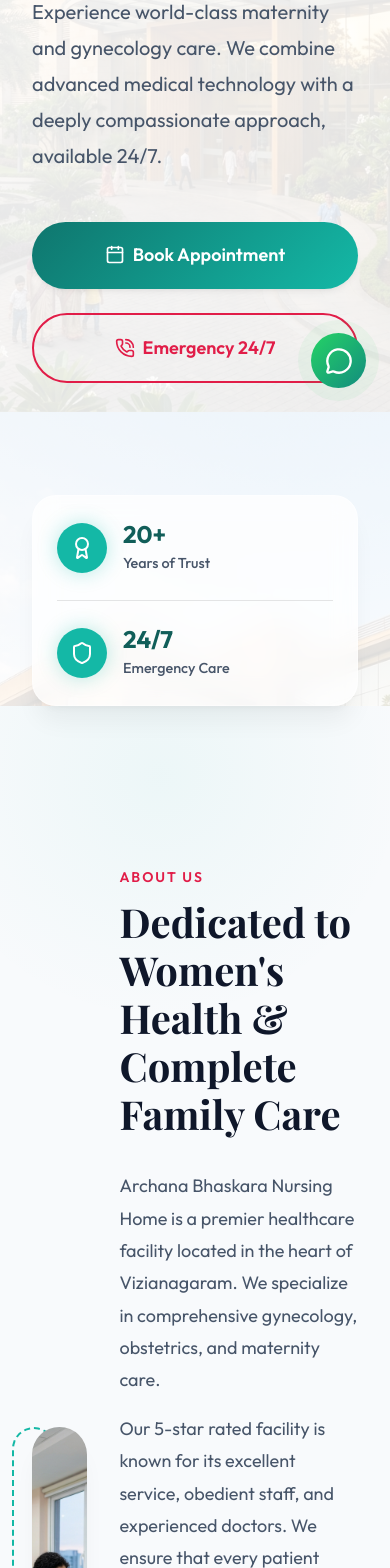
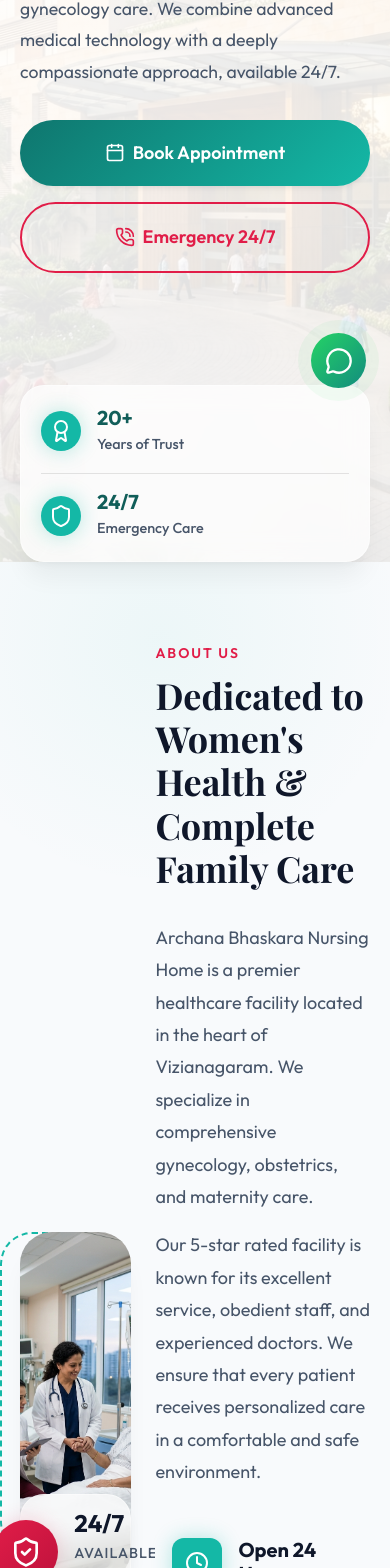
Before and after one commit to jeevankumartekkina/AB_Nursing_Home, a React (Vite) app: page / in a window 390 px wide. Shown: the part 432-2000 px from the top of the page. Built offline with nearby package versions, Linux system fonts and the light colour scheme; no server answers; a web font is replaced by a local one.

Commit message:
Fixed mobile layout spacing

```diff
--- a/src/components/About/About.css
+++ b/src/components/About/About.css
@@ -158,18 +158,30 @@
 }
 
 @media (max-width: 768px) {
+  .about-section {
+    padding-top: 5rem;
+  }
   .about-image-wrapper {
     padding: 0;
-    margin-bottom: 3rem;
+    margin-bottom: 2rem;
   }
   .about-img {
-    height: 400px;
+    height: 350px;
   }
   .experience-badge {
-    right: 10px;
-    left: 10px;
-    bottom: -30px;
+    right: 0;
+    left: 0;
+    bottom: -20px;
     justify-content: center;
+    padding: 1rem;
+    gap: 1rem;
+  }
+  .experience-badge .years {
+    font-size: 1.5rem;
+  }
+  .feature-item {
+    padding: 1rem;
+    gap: 1rem;
   }
   .feature-item:hover {
     transform: none;
--- a/src/components/Hero/Hero.css
+++ b/src/components/Hero/Hero.css
@@ -166,15 +166,35 @@
 }
 
 @media (max-width: 768px) {
+  .hero {
+    padding-top: 80px;
+  }
   .hero-title {
-    font-size: 3rem;
+    font-size: 2.75rem;
+  }
+  .hero-description {
+    font-size: 1.1rem;
+    margin-bottom: 2rem;
   }
   .hero-actions {
     flex-direction: column;
     width: 100%;
+    gap: 1rem;
   }
   .hero-btn {
     width: 100%;
     justify-content: center;
   }
+  .hero-stats-card {
+    padding: 1.25rem;
+    gap: 1rem;
+    width: 100%;
+  }
+  .stat-item .stat-number {
+    font-size: 1.25rem;
+  }
+  .stat-icon-wrapper {
+    width: 40px;
+    height: 40px;
+  }
 }
--- a/src/index.css
+++ b/src/index.css
@@ -215,14 +215,22 @@ img {
 .grid-cols-3 { grid-template-columns: repeat(3, 1fr); }
 
 @media (max-width: 768px) {
+  .container {
+    padding: 0 1.25rem;
+  }
   .grid-cols-2, .grid-cols-3 {
     grid-template-columns: 1fr;
+    gap: 1.5rem;
   }
   .section {
     padding: 4rem 0;
   }
   .section-title {
-    font-size: 2.5rem;
+    font-size: 2.25rem;
+  }
+  .btn {
+    padding: 0.75rem 1.5rem;
+    font-size: 0.95rem;
   }
 }
 
```
